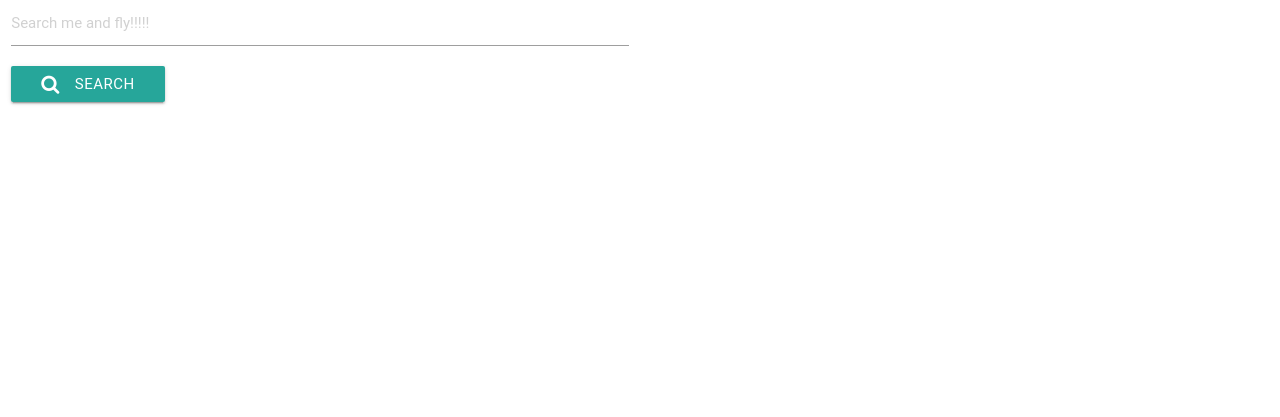
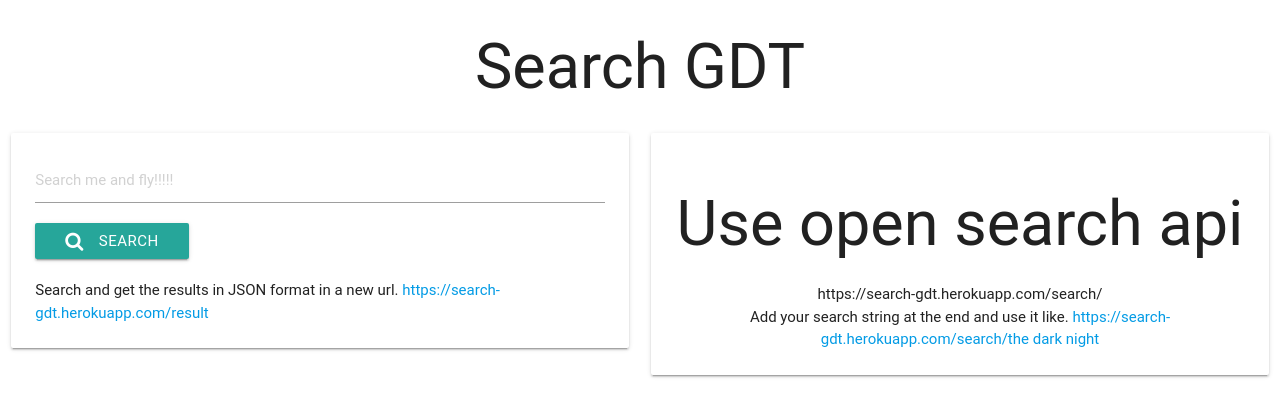
Before and after one commit to kiok46/search-gdt, a Flask app: page / in a window 1280 px wide. Shown: the top 417 px of the page. Run offline with Flask 2, Linux system fonts and the light colour scheme; parts of the project's set-up code (start-up, migrations or seed data) failed here and were passed over; some libraries are stand-ins or nearby versions; some web fonts are replaced.

Commit message:
add search methods

```diff
--- a/app.py
+++ b/app.py
@@ -23,51 +23,65 @@ def index():
     return render_template("index.html")
 
 
+def common_async_search(search_string, *args):
+    """
+    Common async search for google, duckduckgo and twitter.
+    """
+    google_api_result = {}
+    twitter_api_result = {}
+    duckduckgo_api_result = {}
+    results = {}
+    search_result = {}
+
+    # Google API Response
+    google_response = requests.get(config_ext.google_search_url.format(config_ext.google_api_key,
+                                                                       config_ext.google_cx,
+                                                                       search_string))
+    # Duck Duck Go API response
+    duckduckgo_response = duckduckgo.query(search_string)
+
+    # Twitter API response
+    twitter_response = twitter_search.search.tweets(q=urllib.quote(search_string), count=100)
+
+    # Loading google_response
+    data = json.loads(google_response.text)
+    search_url = "https://search-gdt.herokuapp.com?q={}".format(search_string)
+    google_api_result['url'] = search_url
+    twitter_api_result['url'] = search_url
+    duckduckgo_api_result['url'] = search_url
+
+    google_api_result['text'] = data['items'][0]['title']
+    twitter_api_result['text'] = twitter_response['statuses'][0]['text']
+    duckduckgo_api_result['text'] = duckduckgo_response.related[0].text
+
+    results['google'] = google_api_result
+    results['twitter'] = twitter_api_result
+    results['duckduckgo'] = duckduckgo_api_result
+
+    search_result['querry'] = search_string
+    search_result['results'] = results
+
+    results_json = json.dumps(search_result, indent=4)
+    return Response(results_json,
+                    mimetype="application/json"
+                    )
+
+    #return render_template('result.html', search_result=search_result)
+
+
+@app.route('/search/<search_string>', methods=['GET', 'POST'])
+def search_gdt(search_string):
+    if request.method == 'GET':
+        return common_async_search(search_string)
+
+    return render_template("index.html")
+
+
 @app.route('/result', methods=['GET', 'POST'])
 def result():
     if request.method == 'POST':
         search_string = request.form['search-string']
-
-        google_api_result = {}
-        twitter_api_result = {}
-        duckduckgo_api_result = {}
-        results = {}
-        search_result = {}
-
-        # Google API Response
-        google_response = requests.get(config_ext.google_search_url.format(config_ext.google_api_key,
-                                                                           config_ext.google_cx,
-                                                                           search_string))
-
-        # Duck Duck Go API response
-        duckduckgo_response = duckduckgo.query(search_string)
-
-        # Twitter API response
-        twitter_response = twitter_search.search.tweets(q=urllib.quote(search_string), count=100)
-
-        # Loading google_response
-        data = json.loads(google_response.text)
-        google_api_result['url'] = data['items'][0]['formattedUrl']
-        twitter_api_result['url'] = data['items'][0]['formattedUrl']
-        duckduckgo_api_result['url'] = data['items'][0]['formattedUrl']
-
-        google_api_result['text'] = data['items'][0]['title']
-        twitter_api_result['text'] = twitter_response['statuses'][0]['text']
-        duckduckgo_api_result['text'] = duckduckgo_response.related[0].text
-
-        results['google'] = google_api_result
-        results['twitter'] = twitter_api_result
-        results['duckduckgo'] = duckduckgo_api_result
-
-        search_result['querry'] = search_string
-        search_result['results'] = results
-
-        results_json = json.dumps(search_result, indent=4)
-        return Response(results_json,
-                        mimetype="application/json"
-                        )
-
-        #return render_template('result.html', search_result=search_result)
+        return common_async_search(search_string)
 
     return render_template("index.html")
 
--- /dev/null
+++ b/static/style.css
@@ -0,0 +1,11 @@
+.heading{
+    background: #26a69a;
+    text-align: center;
+    height: 100px;
+    width: 100%;
+
+}
+
+.text-center{
+    text-align: center;
+}
--- a/templates/index.html
+++ b/templates/index.html
@@ -5,10 +5,34 @@
         {% block result %}
             <form method="POST" action="/result">
                 <div class="row">
-                    <div class="col s6 m6 l6">
-                        <input type="text" name="search-string" placeholder="Search me and fly!!!!!" required>
-                        <button class="btn center" type="submit"><i class="fa fa-search left"></i>Search</button>
+                    <div class="col s12 m12 l12">
+                        <h1 class="text-center"> Search GDT</h1>
                     </div>
+
+                    <div class="col s12 m6">
+                        <div class="card horizontal">
+                            <div class="card-stacked">
+                                <div class="card-content">
+                                    <input type="text" name="search-string" placeholder="Search me and fly!!!!!" required>
+                                    <button class="btn center" type="submit"><i class="fa fa-search left"></i>Search</button>
+                                    <p style="padding-top: 20px">
+                                        Search and get the results in JSON format in a new url. <a>https://search-gdt.herokuapp.com/result</a>
+                                    </p>
+                                </div>
+                            </div>
+                        </div>
+                    </div>
+
+                    <div class="col s12 m6">
+                        <div class="card horizontal">
+                            <div class="card-stacked">
+                                <div class="card-content">
+                                    <h1 class="text-center">Use open search api</h1>
+                                    <p class="text-center">https://search-gdt.herokuapp.com/search/ <br> Add your search string at the end and use it like. <a href="http://127.0.0.1:5000/search/the dark night">https://search-gdt.herokuapp.com/search/the dark night</a></p>
+                                </div>
+                            </div>
+                        </div>
+                  </div>
                 </div>
             </form>
         {% endblock %}
```
Also changed, not shown: static/styles.css (deleted).
